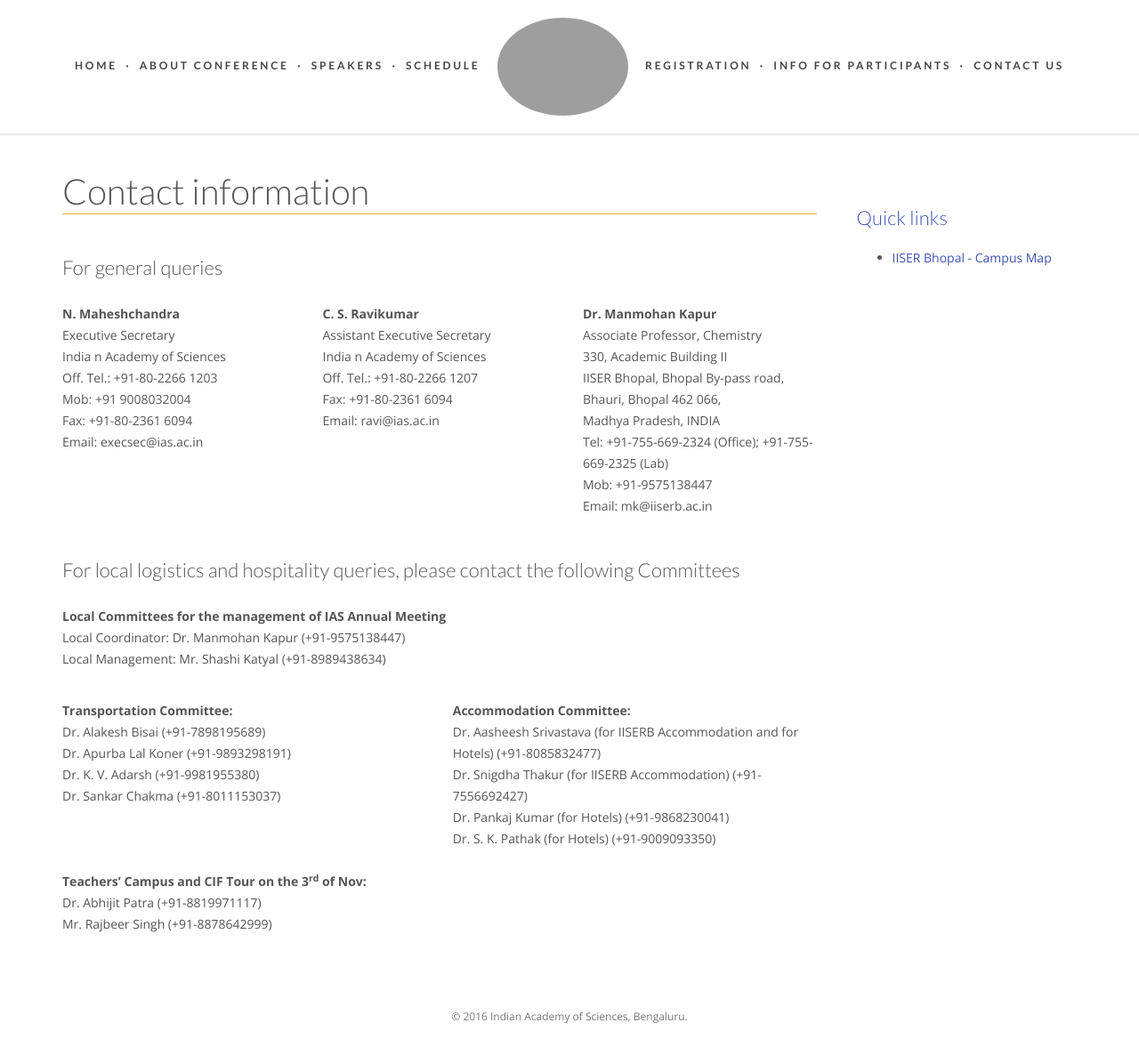
After one commit to SrirangaDigital/ias-conf, a PHP site: the page made by application/views/flat/5-Information/Contact.php in a window 1280 px wide. The commit adds this page. Shown: the whole page at 89% size. Run offline with PHP 8.4, Linux system fonts and the light colour scheme; the template is opened without the code that fills it, so the values that code supplies are empty; some libraries are stand-ins or nearby versions; grey boxes are pictures that could not be loaded.

Commit message:
contact page added

```diff
--- a/application/views/flat/1-Home/index.php
+++ b/application/views/flat/1-Home/index.php
@@ -235,7 +235,7 @@
             <a href="<?=BASE_URL?>Information/Venue" class="info-icon"><i class="fa fa-map-marker"></i><br />Venue</a>
             <a href="<?=BASE_URL?>Information/Accommodation" class="info-icon"><i class="fa fa-bed"></i><br />Accommodation</a>
             <a href="<?=BASE_URL?>Information/Transport" class="info-icon"><i class="fa fa-bus"></i><br />Transport</a><br />
-            <a href="" class="info-icon"><i class="fa fa-phone"></i><br />Contact</a>
+            <a href="<?=BASE_URL?>Information/Contact" class="info-icon"><i class="fa fa-phone"></i><br />Contact</a>
             <a href="" class="info-icon"><i class="fa fa-download"></i><br />Downloads</a>
             <a href="" class="info-icon"><i class="fa fa-ellipsis-h"></i><br />Other information</a>
         </div>
--- /dev/null
+++ b/application/views/flat/5-Information/Contact.php
@@ -0,0 +1,83 @@
+<div class="container">
+    <div class="row">
+        <!-- Column 1 -->
+        <div class="col-md-12 text-center">
+            <p>&nbsp;</p>
+        </div>
+    </div>
+</div>
+<div id="grid" class="container gap-above">
+    <div class="row">
+        <div class="col-md-9 main">
+            <h1>Contact information</h1>
+            <h2>For  general queries</h2>
+
+            <div class="row">
+                <div class="col-md-4">
+                    <strong>N. Maheshchandra</strong><br />
+                    Executive Secretary<br />
+                    India n Academy of Sciences<br />
+                    Off. Tel.: +91-80-2266 1203<br />
+                    Mob: +91 9008032004<br />
+                    Fax: +91-80-2361 6094<br />
+                    Email: execsec@ias.ac.in
+                </div>
+                <div class="col-md-4">
+                    <strong>C. S. Ravikumar</strong><br />
+                    Assistant Executive Secretary<br />
+                    India n Academy of Sciences<br />
+                    Off. Tel.: +91-80-2266 1207<br />
+                    Fax: +91-80-2361 6094<br />
+                    Email: ravi@ias.ac.in
+                </div>
+                <div class="col-md-4">
+                    <strong>Dr. Manmohan Kapur</strong><br />
+                    Associate Professor, Chemistry<br />
+                    330, Academic Building II<br />
+                    IISER Bhopal, Bhopal By-pass road,<br />
+                    Bhauri, Bhopal 462 066,<br />
+                    Madhya Pradesh, INDIA<br />
+                    Tel: +91-755-669-2324 (Office); +91-755-669-2325 (Lab)<br />
+                    Mob: +91-9575138447<br />
+                    Email: mk@iiserb.ac.in
+                </div>
+            </div>
+
+            <h2>For local logistics and hospitality queries, please contact the following Committees</h2>
+            <p>
+                <strong>Local Committees for the management of IAS Annual Meeting</strong><br />
+                Local Coordinator: Dr. Manmohan Kapur (+91-9575138447)<br />
+                Local Management: Mr. Shashi Katyal (+91-8989438634)<br /><br />
+            </p>
+
+            <div class="row">
+                <div class="col-md-6">
+                    <strong>Transportation Committee:</strong><br />
+                    Dr. Alakesh Bisai (+91-7898195689)<br />
+                    Dr. Apurba Lal Koner (+91-9893298191)<br />
+                    Dr. K. V. Adarsh (+91-9981955380)<br />
+                    Dr. Sankar Chakma (+91-8011153037)<br />
+                </div>
+                <div class="col-md-6">
+                    <strong>Accommodation Committee:</strong><br />
+                    Dr. Aasheesh Srivastava (for IISERB Accommodation and for Hotels) (+91-8085832477)<br />
+                    Dr. Snigdha Thakur (for IISERB Accommodation) (+91-7556692427)<br />
+                    Dr. Pankaj Kumar (for Hotels) (+91-9868230041)<br />
+                    Dr. S. K. Pathak (for Hotels) (+91-9009093350)<br /><br />
+                </div>
+            </div>
+
+            <p>
+                <strong>Teachers’ Campus and CIF Tour on the 3<sup>rd</sup> of Nov:</strong><br />
+                Dr. Abhijit Patra (+91-8819971117)<br />
+                Mr. Rajbeer Singh (+91-8878642999)<br />
+            </p>
+        </div>
+        <div class="col-md-3 sidebar">
+            <h1>Quick links</h1>
+            <ul>
+                <li><a href="">IISER Bhopal - Campus Map</a></li>
+            </ul>
+        </div>
+    </div>
+</div>
```
